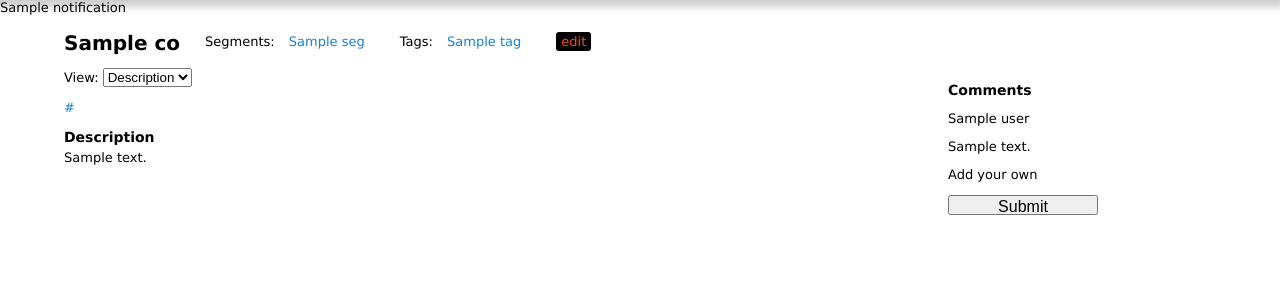
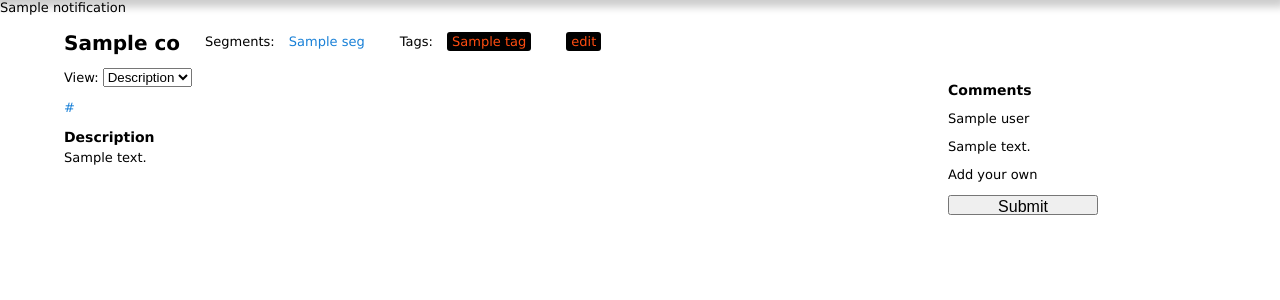
Before and after one commit to tomhaymore/wmr, a Django app: template wordnik/templates/market/company/detail.html in a window 1280 px wide. Shown: the part 50-350 px from the top of the page. Run offline with Django 3.2, Linux system fonts and the light colour scheme; the template is opened without the code that fills it: most values are stand-ins (such as "Sample title", 1, 10 or a date in 2020); some libraries are stand-ins or nearby versions.

Commit message:
updated class for tags on company detail page

```diff
--- a/wordnik/templates/market/company/detail.html
+++ b/wordnik/templates/market/company/detail.html
@@ -239,7 +239,7 @@
 				<li class="slickListItem">Tags:</li>
 					{% if co.tags.all %}
 						{% for tag in co.tags.all %}
-							<li class="slickListItem"><a href="/tag/{{ tag.id }}">{{ tag.name }}</a></li>
+							<li class="slickListItem"><a class="tag" href="/tag/{{ tag.id }}">{{ tag.name }}</a></li>
 						{% endfor %}
 					{% else %}
 						<li class="slickListItem">None.</li>
```
